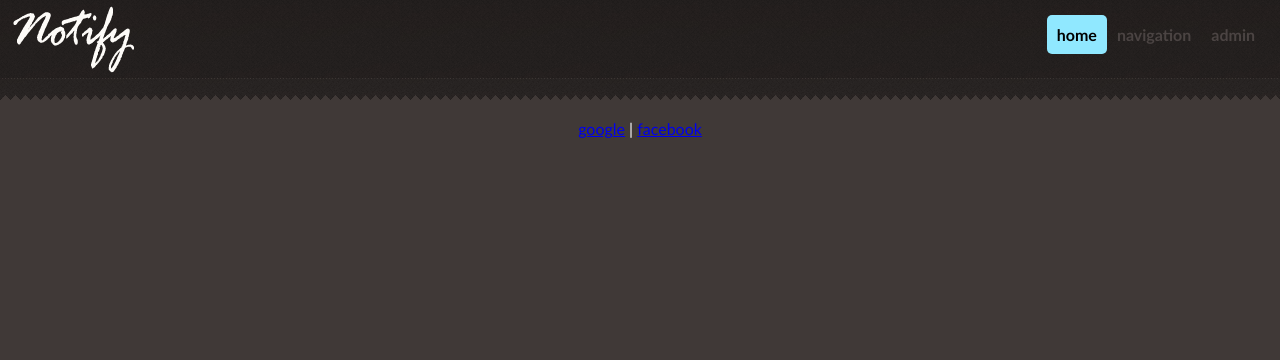
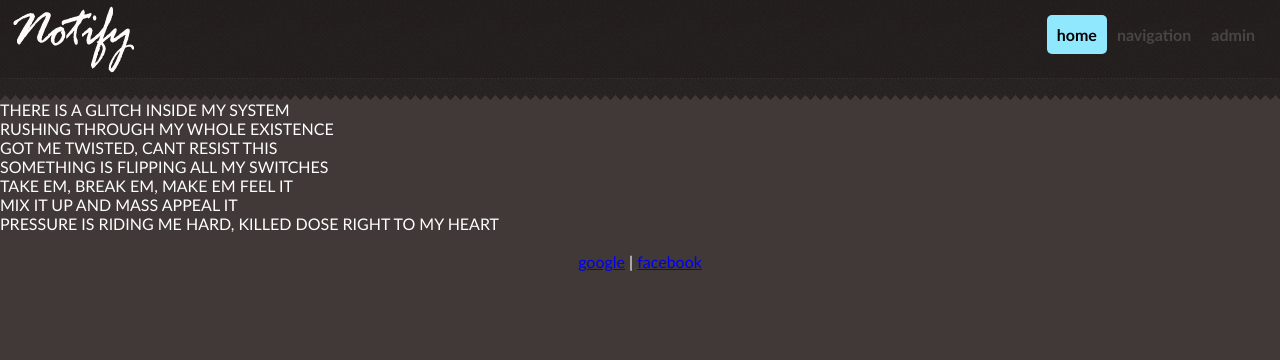
Before and after one commit to kirka121/AC_Notify, a PHP site: page / in a window 1280 px wide. Shown: the top 360 px of the page. Run offline with PHP 8.4, Linux system fonts and the light colour scheme.

Commit message:
tab bugs fixed

```diff
--- a/DB/notify.sql
+++ b/DB/notify.sql
@@ -58,7 +58,7 @@ CREATE TABLE `admin_active_users` (
 
 LOCK TABLES `admin_active_users` WRITE;
 /*!40000 ALTER TABLE `admin_active_users` DISABLE KEYS */;
-INSERT INTO `admin_active_users` VALUES ('Kirka',1370535918);
+INSERT INTO `admin_active_users` VALUES ('Kirka',1370541621);
 /*!40000 ALTER TABLE `admin_active_users` ENABLE KEYS */;
 UNLOCK TABLES;
 
@@ -109,7 +109,7 @@ CREATE TABLE `admin_users` (
 
 LOCK TABLES `admin_users` WRITE;
 /*!40000 ALTER TABLE `admin_users` DISABLE KEYS */;
-INSERT INTO `admin_users` VALUES ('Kirka','c47fe7baa30e167fd8713601a6ecd85a','901d4b5ce486abe37a969c0a5b650615',9,'kirka121@gmail.com',1370535918);
+INSERT INTO `admin_users` VALUES ('Kirka','c47fe7baa30e167fd8713601a6ecd85a','86fb75c15f249c617fe73086d2a1b1e5',9,'kirka121@gmail.com',1370541621),('tester','f5d1278e8109edd94e1e4197e04873b9','880ee38c7d3e6a915fdcb6d8a44b09f8',1,'tester@tester.com',1370537623);
 /*!40000 ALTER TABLE `admin_users` ENABLE KEYS */;
 UNLOCK TABLES;
 
@@ -228,4 +228,4 @@ UNLOCK TABLES;
 /*!40101 SET COLLATION_CONNECTION=@OLD_COLLATION_CONNECTION */;
 /*!40111 SET SQL_NOTES=@OLD_SQL_NOTES */;
 
--- Dump completed on 2013-06-06 12:25:34
+-- Dump completed on 2013-06-06 14:00:26
--- a/WEB/includes/header_tabs/tab.php
+++ b/WEB/includes/header_tabs/tab.php
@@ -40,7 +40,7 @@ class tab{
 		echo ">".$title."</div></a>";
 	}
 	function create_folder($title){
-		echo "<a href='/".$title."' target='_blank'><div class='header_tabs_divs'>".$title."</div></a>";
+		echo "<a href='/".$title."'><div class='header_tabs_divs'>".$title."</div></a>";
 	}
 }
 $tab = new tab;
--- a/WEB/modules/home.php
+++ b/WEB/modules/home.php
@@ -7,3 +7,12 @@
 		echo $database->get_html($_SESSION['ANDROID_ID']);
 	}
 ?>
+<div style="text-align: left; margin: 0 auto;">
+THERE IS A GLITCH INSIDE MY SYSTEM<br/>
+RUSHING THROUGH MY WHOLE EXISTENCE<br/>
+GOT ME TWISTED, CANT RESIST THIS<br/>
+SOMETHING IS FLIPPING ALL MY SWITCHES<br/>
+TAKE EM, BREAK EM, MAKE EM FEEL IT<br/>
+MIX IT UP AND MASS APPEAL IT<br/>
+PRESSURE IS RIDING ME HARD, KILLED DOSE RIGHT TO MY HEART
+</div>
```
